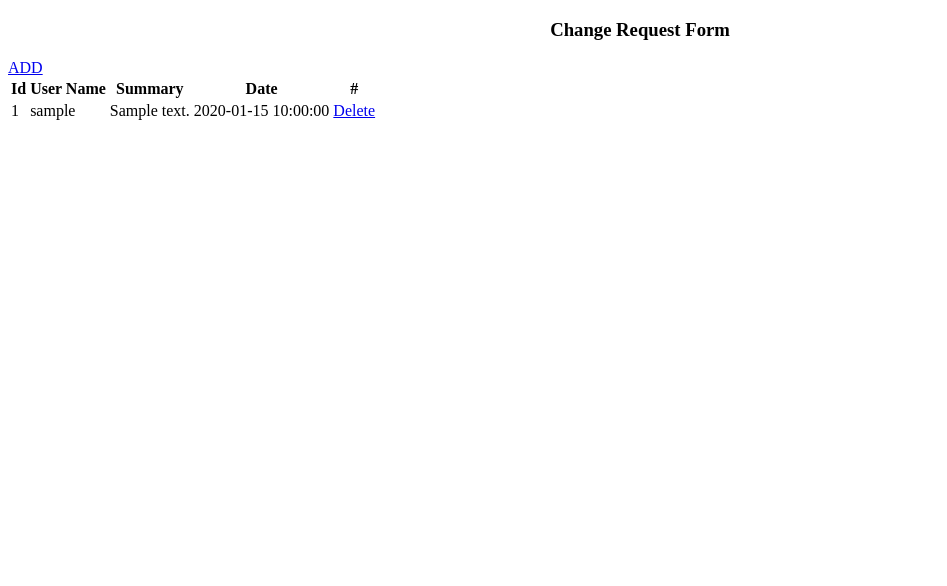
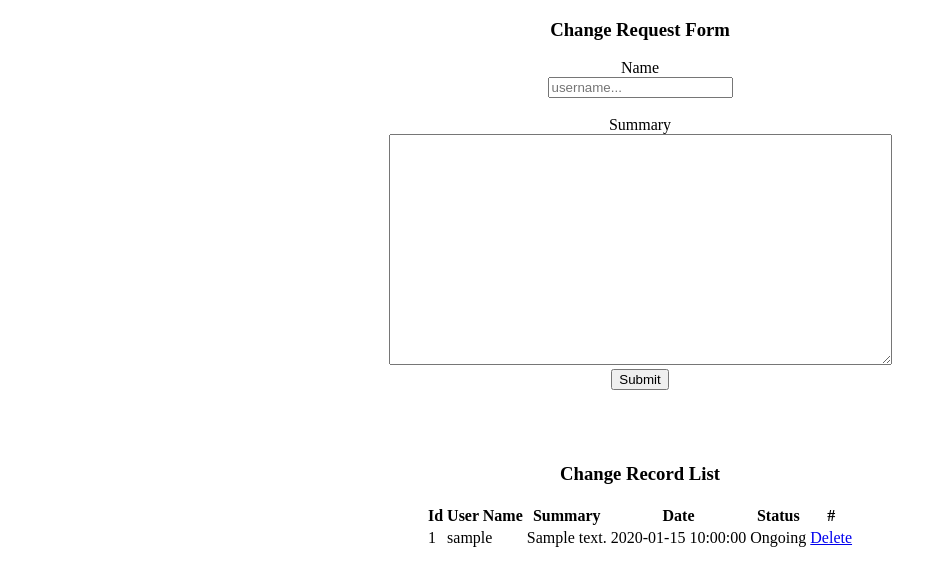
Before and after one commit to varunsesh/Change_Record_Forms, a Flask app: page / in a window 1280 px wide. Shown: the top 586 px of the page, without its empty margins (0-947 px from the left). Run offline with Flask 3, Linux system fonts and the light colour scheme; tables that the repository leaves empty hold one stand-in row (values such as "Sample post"); parts of the project's set-up code (start-up, migrations or seed data) failed here and were passed over.

Commit message:
Updated forms, minor API updates

```diff
--- a/app.py
+++ b/app.py
@@ -35,17 +35,17 @@ class Profile(db.Model):
 		return f"Name : {self.username}, created_at: {self.created_at}, summary:{self.summary}"
 
 # function to render index page
-@app.route('/')
+@app.route('/', methods=["GET"])
 def index():
 	profiles = Profile.query.all()
 	return render_template('index.html', profiles=profiles)
 
-@app.route('/add_data')
-def add_data():
-	return render_template('add_profile.html')
+# @app.route('/add_data')
+# def add_data():
+# 	return render_template('add_profile.html')
 
 # function to add profiles
-@app.route('/add', methods=["POST"])
+@app.route('/', methods=["POST"])
 def profile():
 	# In this function we will input data from the
 	# form page and store it in our database. Remember
--- a/templates/index.html
+++ b/templates/index.html
@@ -2,17 +2,39 @@
 <html>
 <head>
 	<title>Index Page</title>
+
 </head>
+<style>
+    .message {
+            padding: 10px;
+            margin: 5px;
+            background-color: #f3f3f3
+        }
+</style>
 <body>
-	<center><h3>Change Request Form</h3></center>
-	<a href="/add_data">ADD</a>
+	<center><h3>Change Request Form</h3>
+        <form action="/" method="POST">
+            <label>Name</label><br>
+            <input type="text" name="username" placeholder="username..."><br>
+            <br>
+            <label>Summary</label><br>
+            <textarea rows="15" cols="60" name="summary" placeholder="Summary of request">
+            </textarea><br>
+            <button type="submit">Submit</button>
+        </form>
+    </center>
+
 	<br>
-	<table>
+    <br>
+    <br>
+	<center><h3>Change Record List</h3>
+    <table>
 		<thead>
 			<th>Id</th>
 			<th>User Name</th>
 			<th>Summary</th>
 			<th>Date</th>
+            <th>Status</th>
 			<th>#</th>
 		</thead>
 		{% for data in profiles %}
@@ -20,10 +42,19 @@
 			<td>{{data.id}}</td>
 			<td>{{data.username}}</td>
 			<td>{{data.summary}}</td>
-			<td>{{data.created_at}}</td>
-			<td><a href="/delete/{{data.id}}" type="button">Delete</a></td>
+            <td>{{data.created_at}}</td>
+			<td>Ongoing</td>
+            <td><a href="/delete/{{data.id}}" type="button">Delete</a></td>
 		</tbody>
 		{% endfor%}
-	</table>
+	</table></center>
 </body>
 </html>
+
+
+<!--
+<textarea name="content"
+                  placeholder="Message content"
+                  rows="15"
+                  cols="60"
+                  >{{ request.form['content'] }}</textarea> -->
```
Also changed, not shown: instance/site.db.
